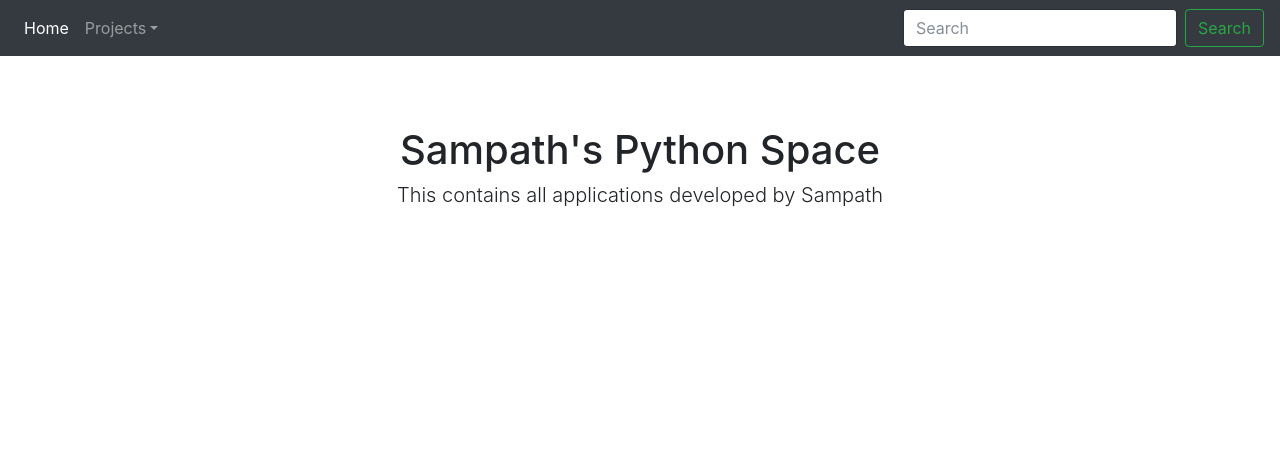
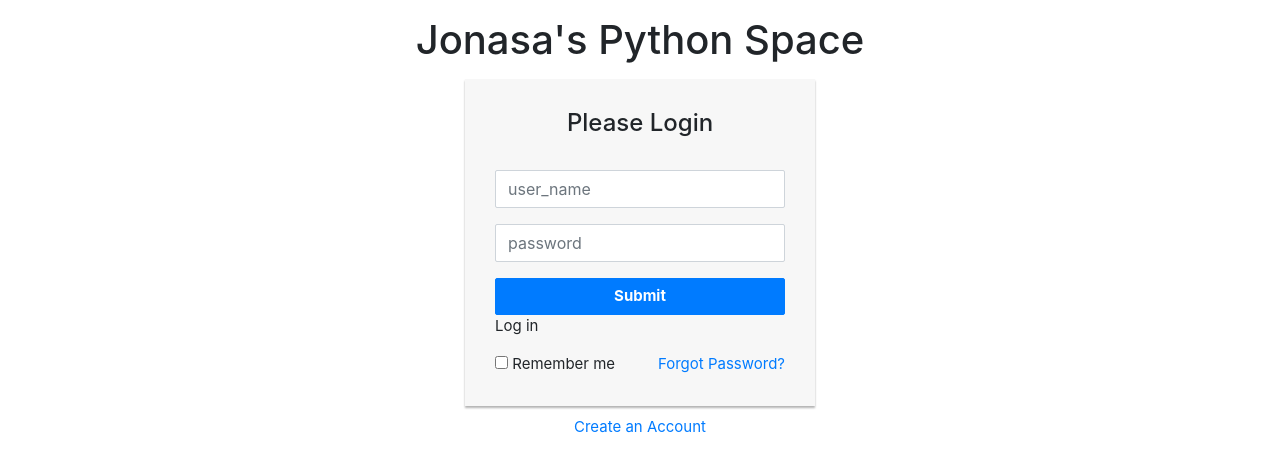
Before and after one commit to SampathkumarSubramaniam/jonasa-cloud, a Flask app: page / in a window 1280 px wide. Shown: the top 472 px of the page. Run offline with Flask 2, Linux system fonts and the light colour scheme; some libraries are stand-ins or nearby versions.

Commit message:
added login page

```diff
--- a/main.py
+++ b/main.py
@@ -3,11 +3,24 @@ import shutil
 import socket
 
 import psutil
-from flask import Flask, render_template
+from flask import Flask, render_template, request, session, redirect, url_for
 from flask_bootstrap import Bootstrap
+from process_tweets import process_tweet
 
 app = Flask(__name__)
 Bootstrap(app)
+
+app.config['SESSION_TYPE'] = 'memcached'
+app.config['SECRET_KEY'] = 'super secret key'
+credentials = dict()
+credentials['user_name'] = 'admin'
+credentials['password'] = '!Welcome123'
+
+
+@app.route('/twitter')
+def tw():
+    tweets = process_tweet()
+    return render_template("tweets.html", tweets=tweets)
 
 
 @app.route('/romeo.txt')
@@ -24,8 +37,18 @@ def blow():
         count[100]) + "</html>"
 
 
+@app.route('/execute', methods=['GET', 'POST'])
+def execute():
+    if request.form['user_name'] != credentials['user_name'] or request.form['password'] != credentials['password']:
+        error = 'Invalid Credentials. Please try again.'
+    else:
+        session['logged_in'] = True
+        return render_template("home.html")
+    return render_template("index.html", error=error)
+
+
 @app.route('/')
-def index():
+def login():
     return render_template("index.html")
 
 
--- a/templates/index.html
+++ b/templates/index.html
@@ -3,79 +3,72 @@
 <head>
     <meta charset="utf-8">
     <meta name="viewport" content="width=device-width, initial-scale=1, shrink-to-fit=no">
-    <meta name="description" content="">
-    <meta name="author" content="">
-    <link rel="icon" href="favicon.ico">
-
-    <title>Jonasa - Python Web</title>
-
-    <!-- Bootstrap core CSS -->
-    <link rel="stylesheet" href="https://maxcdn.bootstrapcdn.com/bootstrap/4.0.0-beta/css/bootstrap.min.css" integrity="sha384-/Y6pD6FV/Vv2HJnA6t+vslU6fwYXjCFtcEpHbNJ0lyAFsXTsjBbfaDjzALeQsN6M" crossorigin="anonymous">
-
-    <!-- Custom styles for this template -->
+    <title>Bootstrap Simple Login Form</title>
+    <link rel="stylesheet" href="https://stackpath.bootstrapcdn.com/bootstrap/4.5.0/css/bootstrap.min.css">
+    <link rel="stylesheet" href="https://maxcdn.bootstrapcdn.com/font-awesome/4.7.0/css/font-awesome.min.css">
+    <script src="https://code.jquery.com/jquery-3.5.1.min.js"></script>
+    <script src="https://stackpath.bootstrapcdn.com/bootstrap/4.5.0/js/bootstrap.min.js"></script>
     <style>
-        body {
-            padding-top: 5rem;
+        .login-form {
+            width: 350px;
+            margin: 15px auto;
+            font-size: 15px;
         }
 
-        .starter-template {
-            padding: 3rem 1.5rem;
-            text-align: center;
+        .login-form form {
+            margin-bottom: 10px;
+            background: #f7f7f7;
+            box-shadow: 0px 2px 2px rgba(0, 0, 0, 0.3);
+            padding: 30px;
+        }
+
+        .login-form h2 {
+            margin: 0 0 10px;
+        }
+
+        .form-control, .btn {
+            min-height: 10px;
+            border-radius: 2px;
+        }
+
+        .btn {
+            font-size: 15px;
+            font-weight: bold;
         }
     </style>
 </head>
+<body>
+<p></p>
+<h1 align="center">Jonasa's Python Space</h1>
+<div class="login-form">
+    <form method="post" action="execute">
+        <h4 class="text-center">Please Login</h4>
+        <table>
+            <tr>
+                <td colspan="2" align="center">
+                    {% if error %}
+                    <p class="error"><strong>Error: {{ error }}
+                        {% endif %}</strong>
+                        <br>
+                </td>
+            </tr>
+        </table>
 
-  <body>
-
-    <nav class="navbar navbar-expand-md navbar-dark bg-dark fixed-top">
-      <button class="navbar-toggler" type="button" data-toggle="collapse" data-target="#navbarsExampleDefault" aria-controls="navbarsExampleDefault" aria-expanded="false" aria-label="Toggle navigation">
-        <span class="navbar-toggler-icon"></span>
-      </button>
-
-      <div class="collapse navbar-collapse" id="navbarsExampleDefault">
-        <ul class="navbar-nav mr-auto">
-          <li class="nav-item active">
-            <a class="nav-link" href="#">Home <span class="sr-only">(current)</span></a>
-          </li>
-          <li class="nav-item dropdown">
-            <a class="nav-link dropdown-toggle" href="http://example.com" id="dropdown01" data-toggle="dropdown" aria-haspopup="true" aria-expanded="false">Projects</a>
-            <div class="dropdown-menu" aria-labelledby="dropdown01">
-              <a class="dropdown-item" href={{url_for("monitor_resources")}}>Monitor Resources</a>
-              <a class="dropdown-item" href="#">Happy Birthday - Whatsapp :)</a>
-              <a class="dropdown-item" href="#">Word Cloud Generation</a>
-              <a class="dropdown-item" href="#">Image Processing</a>
+        <div class="form-group">
+            <input type="text" class="form-control" name="user_name" placeholder="user_name" required="required">
         </div>
-          </li>
-        </ul>
-        <form class="form-inline my-2 my-lg-0">
-          <input class="form-control mr-sm-2" type="text" placeholder="Search" aria-label="Search">
-          <button class="btn btn-outline-success my-2 my-sm-0" type="submit">Search</button>
+        <div class="form-group">
+            <input type="password" class="form-control" name="password" placeholder="password" required="required">
+        </div>
+        <div class="form-group">
+            <input type="submit" class="btn btn-primary btn-block">Log in</input>
+        </div>
+        <div class="clearfix">
+            <label class="float-left form-check-label"><input type="checkbox"> Remember me</label>
+            <a href="#" class="float-right">Forgot Password?</a>
+        </div>
     </form>
+    <p class="text-center"><a href="#">Create an Account</a></p>
 </div>
-    </nav>
-
-    <div class="container">
-
-      <div class="starter-template">
-        <h1>Sampath's Python Space</h1>
-        <p class="lead">This contains all applications developed by Sampath</p>
-      </div>
-
-
-
-    </div><!-- /.container -->
-
-
-    <!-- Bootstrap core JavaScript
-    ================================================== -->
-    <!-- Placed at the end of the document so the pages load faster -->
-    <script src="https://code.jquery.com/jquery-3.2.1.slim.min.js" integrity="sha384-KJ3o2DKtIkvYIK3UENzmM7KCkRr/rE9/Qpg6aAZGJwFDMVNA/GpGFF93hXpG5KkN" crossorigin="anonymous"></script>
-    <script src="https://cdnjs.cloudflare.com/ajax/libs/popper.js/1.11.0/umd/popper.min.js" integrity="sha384-b/U6ypiBEHpOf/4+1nzFpr53nxSS+GLCkfwBdFNTxtclqqenISfwAzpKaMNFNmj4" crossorigin="anonymous"></script>
-    <script src="https://maxcdn.bootstrapcdn.com/bootstrap/4.0.0-beta/js/bootstrap.min.js" integrity="sha384-h0AbiXch4ZDo7tp9hKZ4TsHbi047NrKGLO3SEJAg45jXxnGIfYzk4Si90RDIqNm1" crossorigin="anonymous"></script>
-
-    <!-- IE10 viewport hack for Surface/desktop Windows 8 bug -->
-    <script src="https://maxcdn.bootstrapcdn.com/js/ie10-viewport-bug-workaround.js"></script>
-    <!-- Holder.js for placeholder images -->
-    <script src="https://cdnjs.cloudflare.com/ajax/libs/holder/2.9.4/holder.min.js"></script>
 </body>
 </html>
```
Also changed, not shown: templates/home.html (added, +90 -0 lines). Lines whose indentation alone changed are shown as unchanged.
